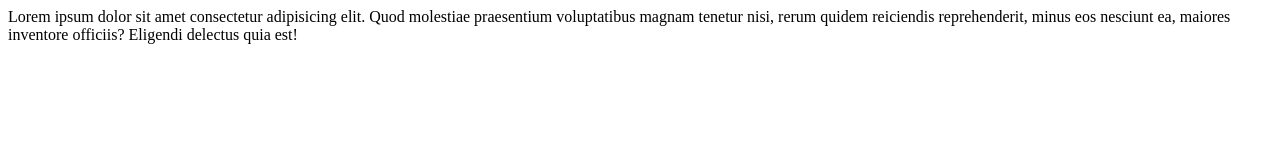
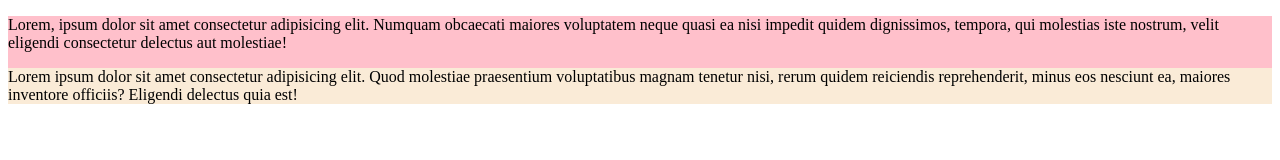
Before and after one commit to margonzales/226159914-WebDevFinalExam, a plain HTML site: page index.html in a window 1280 px wide. Drawn offline with Linux system fonts and the light colour scheme.

Commit message:
Gonzales-Maria Henylie Gyanna final part 2,3,4

```diff
--- /dev/null
+++ b/css/style.css
@@ -0,0 +1,9 @@
+#sos {
+    background-color: pink;
+
+
+}
+
+#som {
+    background-color: antiquewhite;
+}
--- a/index.html
+++ b/index.html
@@ -4,11 +4,13 @@
     <meta charset="UTF-8">
     <meta name="viewport" content="width=, initial-scale=1.0">
     <title>Document</title>
+    <link rel="stylesheet" href="css/style.css">
 </head>
 <body>
     <header>
-        <nav id="#">
-            <section>
+        <nav id="sos">
+            <p>Lorem, ipsum dolor sit amet consectetur adipisicing elit. Numquam obcaecati maiores voluptatem neque quasi ea nisi impedit quidem dignissimos, tempora, qui molestias iste nostrum, velit eligendi consectetur delectus aut molestiae!</p>
+            <section id="som">
                 <footer>Lorem ipsum dolor sit amet consectetur adipisicing elit. Quod molestiae praesentium voluptatibus magnam tenetur nisi, rerum quidem reiciendis reprehenderit, minus eos nesciunt ea, maiores inventore officiis? Eligendi delectus quia est!</footer>
             </section>
         </nav>
```
